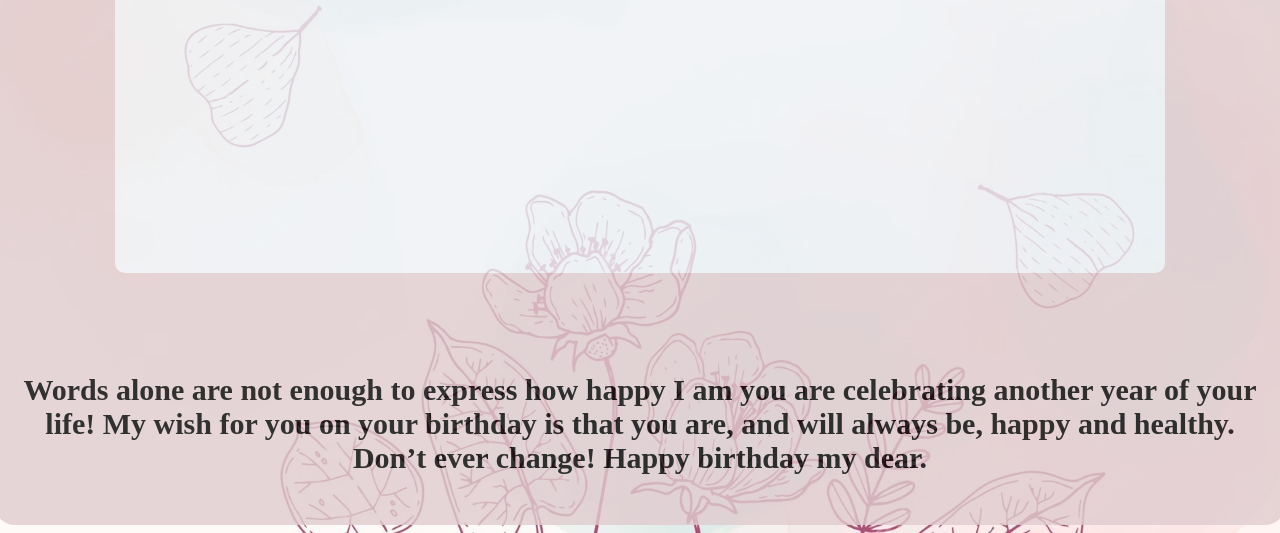
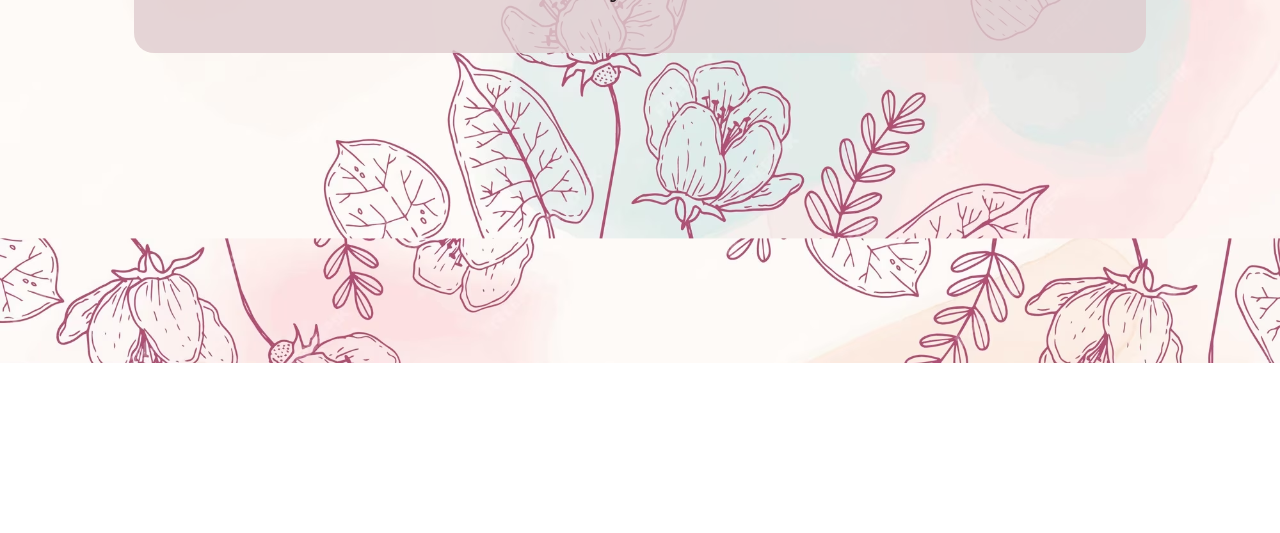
Before and after one commit to Techno2134/Birthday-wish-card-, a plain HTML site: page index.html in a window 1280 px wide. Shown: the part 437-970 px from the top of the page. After the commit the page ends 800 px from the top, so only its background shows below. Drawn offline with Linux system fonts and the light colour scheme.

Commit message:
Update index.html

```diff
--- a/index.html
+++ b/index.html
@@ -5,61 +5,16 @@
     <meta name="viewport" content="width=device-width, initial-scale=1.0">
     <title>Document</title>
     <!-- <link rel="stylesheet" href="index.css"> -->
-    <style>body{
-    position: relative;
-    background-image: url("flower.avif");
-    position: relative;
-    background-size: cover;
-    display:flex;
-    background-position: center;
-    justify-content: center;
-    align-items: center;
-}
-.content{
-    background-color:rgb(224, 204, 207);
-    margin-top: 10%;
-    margin-right: 10%;
-    margin-left: 10%;
-    text-align: center;
-    border-radius: 20px;
-    padding: 20px;
-    opacity: 0.8;
-}
-.content h1{
-    font-family:'Times New Roman', Times, serif;
-    font-weight: bold;
-    font-size: 60px;
-}
-.content p{
-    font-family:'Times New Roman', Times, serif;
-    font-weight: bold;
-    font-size: 30px;
-
-}
+    <style>
         body{
             position: relative;
-            background-image: url('./flower.avif');
+            background-image: url("flower.avif");
+            position: relative;
+            background-size: cover;
+            display:flex;
             background-position: center;
-            background-size: cover;
-            display: flex;
             justify-content: center;
-            justify-content: center;
-            animation: backgroundFadeIn 2s ease-in-out;
-        }
-
-        .content h1{
-            text-align: center;
-            color: black;
-            background-color: rgb(238, 242, 246);
-            height:32vh;
-            width: 850px;
-            margin: 100px;
-            padding: 100px;
-            border-radius: 10px;
-            text-shadow: 2px 2px 5px rgba(0, 0, 0, 0.3);
-            font-family:'Times New Roman', Times, serif;
-            font-weight: bold;
-            transition: background-color 0.5s ease;
+            align-items: center;
         }
         .content{
             background-color:rgb(224, 204, 207);
@@ -82,28 +37,6 @@
             font-size: 30px;
 
         }
-
-        h1:hover{
-            background-color: rgb(244, 244, 244);
-        }
-
-        @keyframes fadeIn{
-            from{
-                opacity: 0;
-            }
-            to{
-                opacity: 1;
-            }
-        }
-
-        @keyframes backgroundFadeIn {
-            from {
-                opacity: 0;
-            }
-            to {
-                opacity: 1;
-            }
-        }
     </style>
 </head>
 <body>
```
